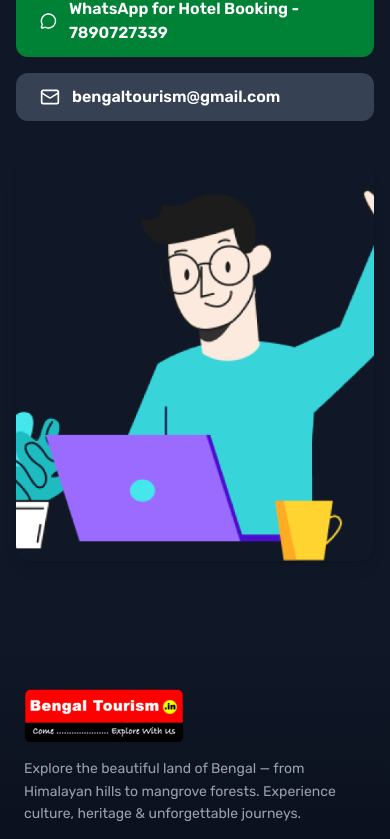
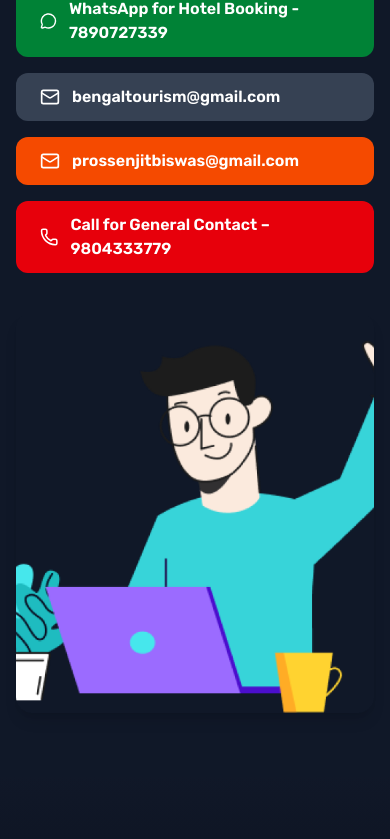
Before and after one commit to passportpulse/bengal_tourism-harshit, a Next.js app: page /bali in a window 390 px wide. Shown: the part 7859-8698 px from the top of the page. Built offline with nearby package versions, Linux system fonts and the light colour scheme.

Commit message:
Add new contact methods for email and phone

```diff
--- a/components/ContactCTA.tsx
+++ b/components/ContactCTA.tsx
@@ -57,6 +57,8 @@
               WhatsApp for Hotel Booking - 7890727339
             </a>
 
+
+
             {/* Email */}
             <a
               href="mailto:bengaltourism@gmail.com"
@@ -66,6 +68,21 @@
               bengaltourism@gmail.com
             </a>
 
+            <a
+              href="mailto:prossenjitbiswas@gmail.com"
+              className="flex items-center gap-3 bg-orange-600 px-6 py-3 rounded-xl font-semibold hover:bg-orange-500 transition"
+            >
+              <Mail size={20} />
+              prossenjitbiswas@gmail.com
+            </a>
+
+            <a
+              href="tel:9804333779"
+              className="flex items-center gap-3 bg-red-600 px-6 py-3 rounded-xl font-semibold hover:bg-red-500 transition"
+            >
+              <Phone size={20} />
+              Call for General Contact – 9804333779
+            </a>
           </div>
         </div>
 
```
